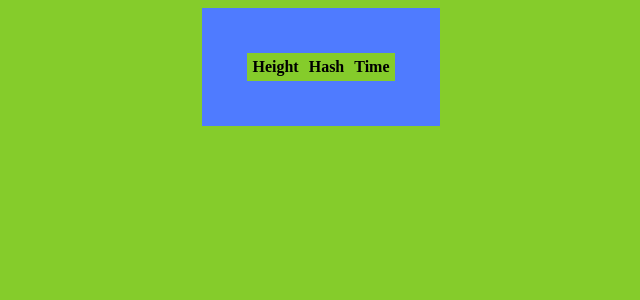
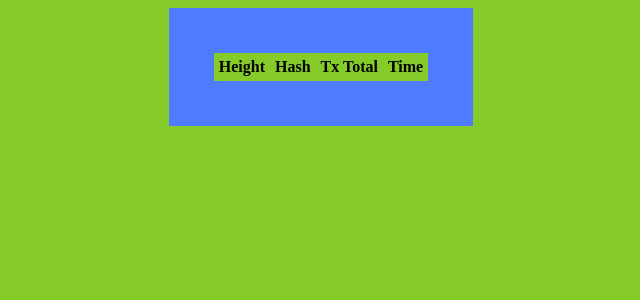
Before and after one commit to rotwatsb/talk, a Django app: template templates/talk/index.html in a window 1280 px wide. Shown: the top 300 px of the page, without its empty margins (319-959 px from the left). Run offline with Django 3.2, Linux system fonts and the light colour scheme; the template is opened without the code that fills it, so the values that code supplies are empty.

Commit message:
Fix sort and add totals to block and transaction models

```diff
--- a/models.py
+++ b/models.py
@@ -11,6 +11,7 @@ class Comment(models.Model):
 class Transaction(models.Model):
     tx_hash = models.CharField(max_length=64, primary_key=True)
     block_hash = models.ForeignKey('Block', on_delete=models.CASCADE)
+    total_value = models.BigIntegerField(null=True, default = None);
 
     def __str__(self):
         return str(self.tx_hash)
@@ -48,6 +49,7 @@ class Block(models.Model):
     median_time = models.PositiveIntegerField()
     bits = models.BigIntegerField()
     nonce = models.BigIntegerField()
+    total_value = models.BigIntegerField(null = True, default = None);
 
     def __str__(self):
         return str(self.block_hash)
--- a/static/talk/js/tablesort.js
+++ b/static/talk/js/tablesort.js
@@ -11,8 +11,7 @@ window.onload = function() {
 function mycmp(table, a, b, col, cmp) {
     c1 = parseInt(table.rows[a].cells[col].innerHTML);
     c2 = parseInt(table.rows[b].cells[col].innerHTML);
-
-    if (c1 == NaN || c2 == NaN) {
+    if (isNaN(c1) || isNaN(c2)) {
 	c1 = table.rows[a].cells[col].innerHTML;
 	c2 = table.rows[b].cells[col].innerHTML;
     }
--- a/templates/talk/block_detail.html
+++ b/templates/talk/block_detail.html
@@ -40,10 +40,10 @@
     <th>Hash</th>
     <th>Amount<th>
   </tr>
-  {% for transaction, amount in transactions %}
+  {% for transaction in transactions %}
   <tr>
     <td><a href="{% url 'talk:transaction_detail' transaction.tx_hash %}">{{ transaction.tx_hash }}</a></td>
-    <td>{{ amount }}</td>
+    <td>{{ transaction.total_value }}</td>
   </tr>
   {% endfor %}
 </table>
--- a/templates/talk/index.html
+++ b/templates/talk/index.html
@@ -7,12 +7,14 @@
   <tr>
     <th>Height</th>
     <th>Hash</th>
+    <th>Tx Total</th>
     <th>Time</th>
   </tr>
   {% for block, time in blocks %}
   <tr>
     <td>{{ block.block_height }}</td>
     <td><a href="{% url 'talk:block_detail' block.block_hash %}">{{ block.block_hash }}</a></td>
+    <td>{{ block.total_value }}</td>
     <td>{{ time }}</td>
   </tr>
   {% endfor %}
--- a/views.py
+++ b/views.py
@@ -38,8 +38,7 @@ def block_detail(request, block_hash):
     info['bits'] = block.bits
     info['nonce'] = block.nonce
     info['comments'] = block_comments
-    info['transactions'] = [(tx, sum([op.value for op in tx.txout_set.all()]))
-                            for tx in block.transaction_set.all()]
+    info['transactions'] = block.transaction_set.all()
 
     return render(request, 'talk/block_detail.html', info)
 
```
